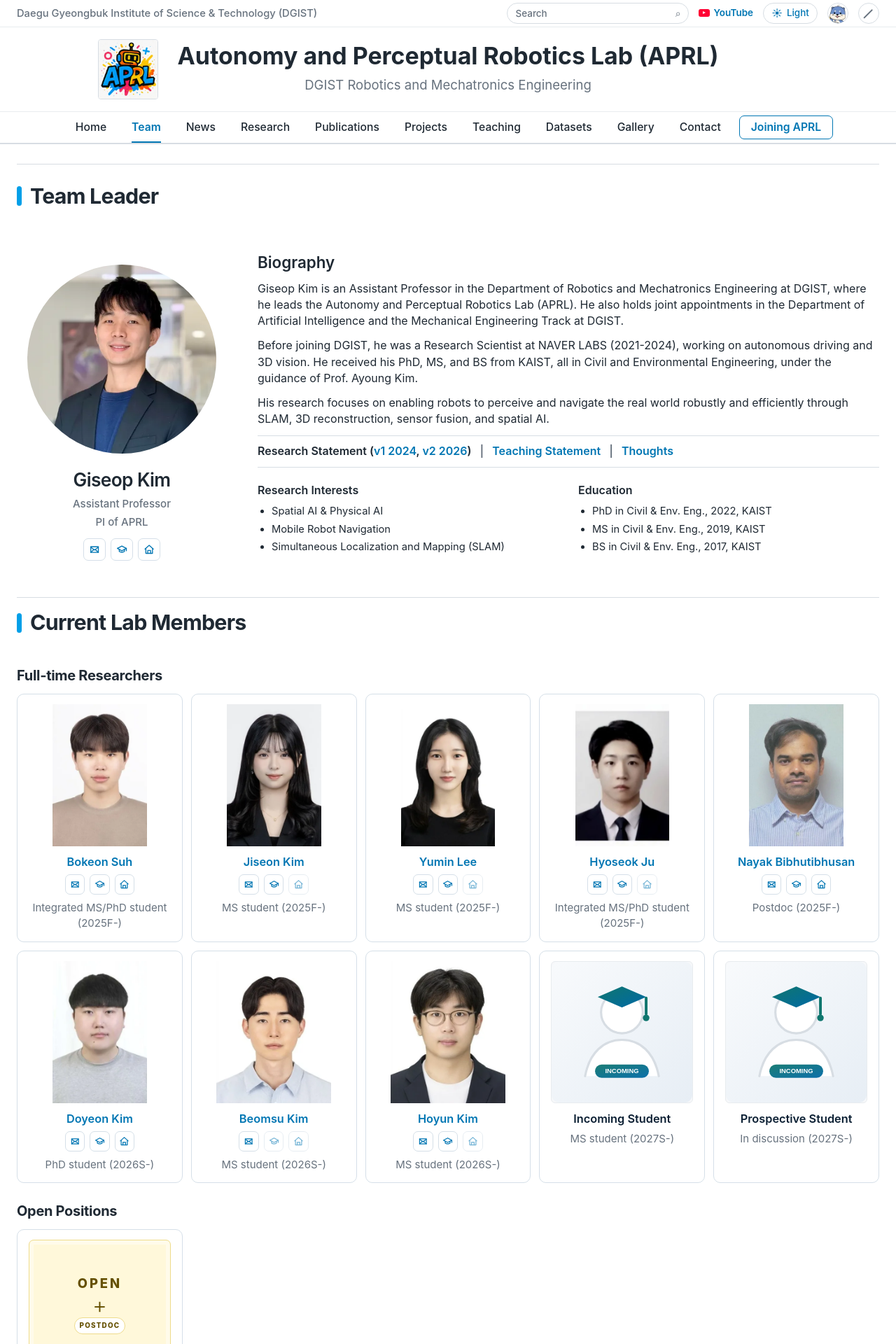
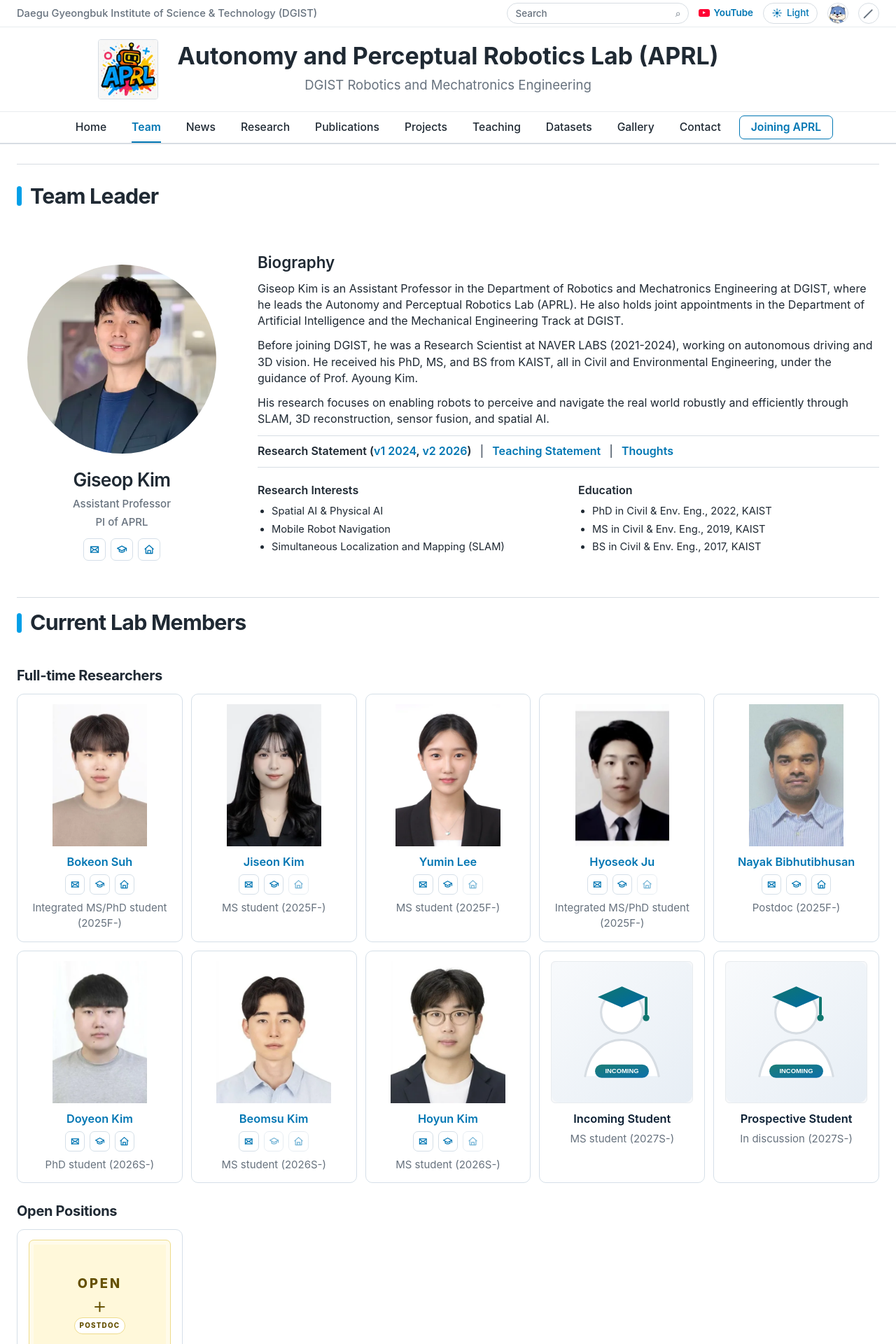
Before and after one commit to team-aprl/team-aprl.github.io, a Jekyll site: the page built from team.html, in a window 1280 px wide. Shown: the top 1920 px of the page at 70% size. Built offline with Jekyll 4.4.1, drawn with Linux system fonts in a browser that asks for light colours.

Commit message:
Update Yumin Lee profile photo

```diff
--- a/team.html
+++ b/team.html
@@ -105,7 +105,7 @@ extra_scripts:
               <p>MS student (2025F-)</p>
             </article>
           <article id="team-member-yumin-lee" class="team-member-card">
-            <img class="team-member-photo" src="assets/team/thumbs/yumin-lee-thumb.webp" alt="Yumin Lee" width="312" height="470" loading="lazy" decoding="async" />
+            <img class="team-member-photo" src="assets/team/thumbs/yumin-lee-20261002-thumb.webp" alt="Yumin Lee" width="400" height="544" loading="lazy" decoding="async" />
             <h3><a href="{{ '/publications.html' | relative_url }}?region=all&amp;type=all&amp;aprl=all&amp;year=all&amp;venue=all&amp;q=Yumin%20Lee" aria-label="Publications by Yumin Lee">Yumin Lee</a></h3>
             <div class="member-contact-links"><button class="member-email-link" type="button" data-email="yumin.lee@dgist.ac.kr" aria-label="Copy email for Yumin Lee"><svg viewBox="0 0 24 24" aria-hidden="true"><path d="M4 6h16v12H4z"/><path d="m4 7 8 6 8-6"/><path d="m4 18 6.5-6"/><path d="m20 18-6.5-6"/></svg></button><a class="member-scholar-link" target="_blank" rel="noopener noreferrer" href="https://scholar.google.com/citations?user=ekS5bSIAAAAJ&amp;hl=en" aria-label="Google Scholar for Yumin Lee"><svg viewBox="0 0 24 24" aria-hidden="true"><path d="m2.5 9.5 9.5-5 9.5 5-9.5 5-9.5-5Z"/><path d="M6.5 11.6v4.3c3 2.1 8 2.1 11 0v-4.3"/><path d="M21.5 9.5v5"/></svg></a><span class="member-home-link member-home-link-placeholder" role="img" aria-label="Homepage for Yumin Lee (coming soon)"><svg viewBox="0 0 24 24" aria-hidden="true"><path d="m3 11 9-8 9 8"/><path d="M5 10v10h14V10"/><path d="M9 20v-6h6v6"/></svg></span></div>
             <p>MS student (2025F-)</p>
```
Also changed, not shown: assets/team/thumbs/yumin-lee-20261002-thumb.webp (added), assets/team/yumin-lee-20261002.jpg (added).
